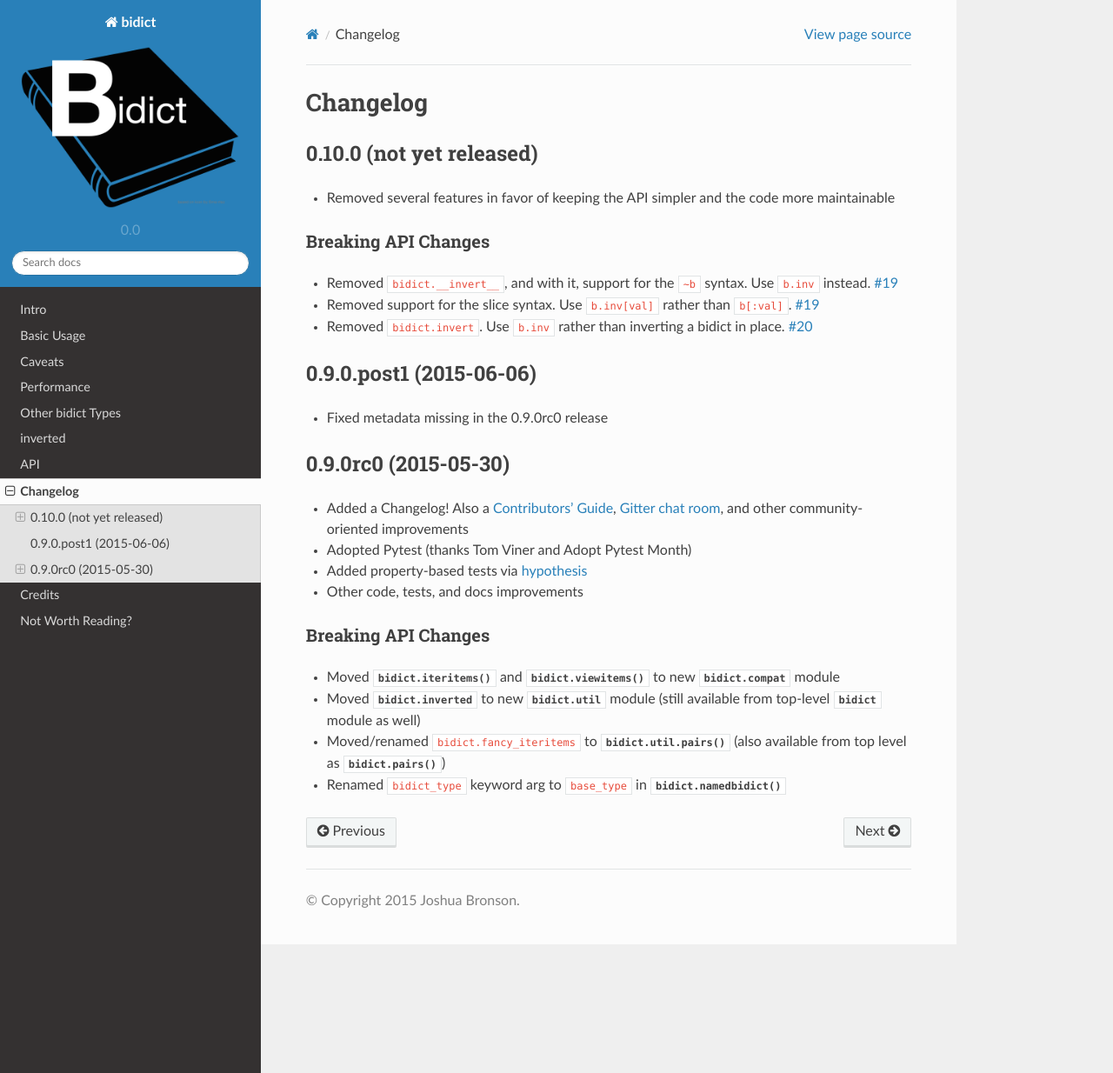
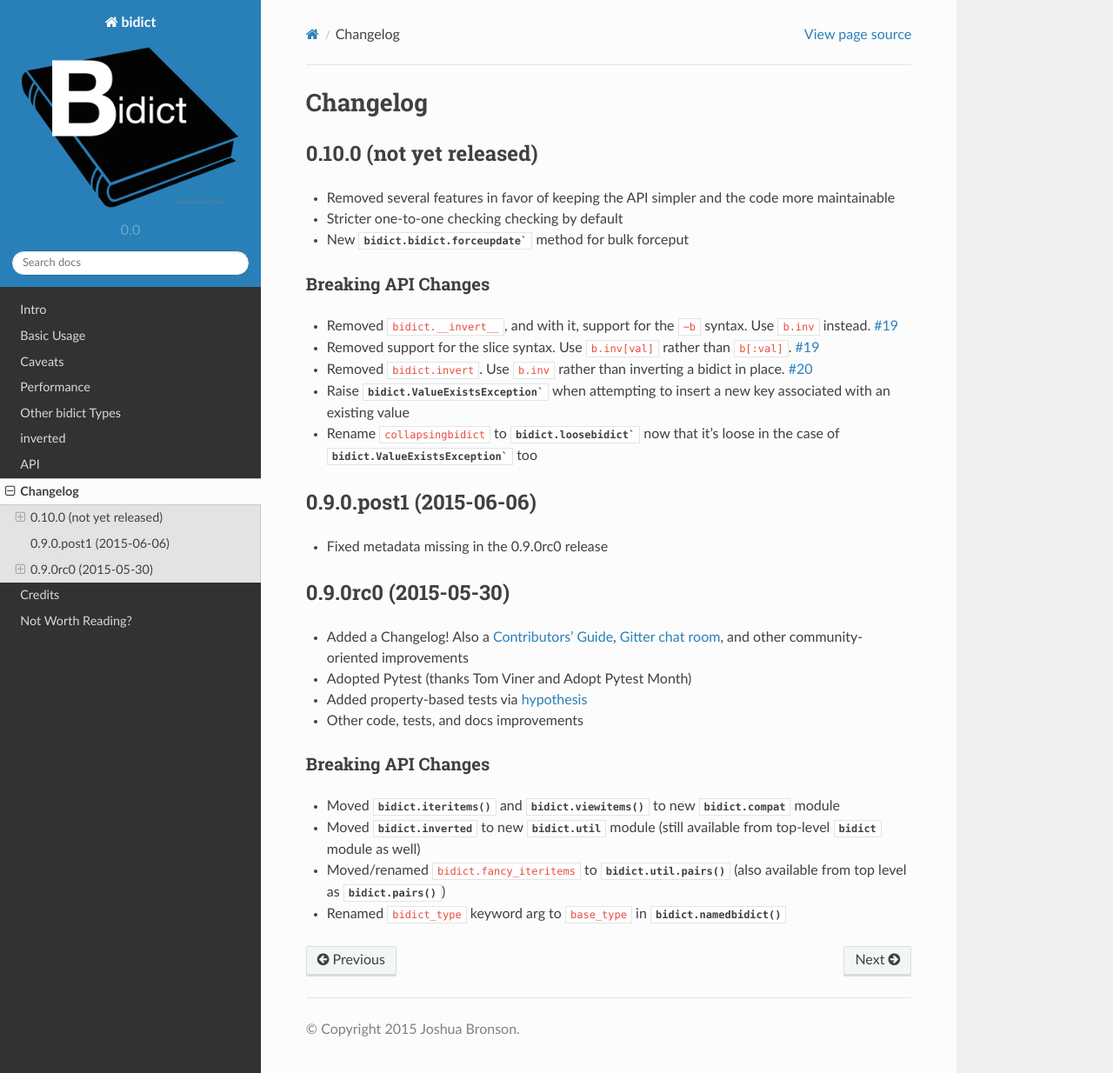
Before and after one commit to jab/bidict, a Sphinx documentation site: the page built from docs/changelog.rst, in a window 1280 px wide and 1234 px high. Shown: the whole window at 87% size. Built offline with Sphinx 7.4.7 and the Read the Docs theme 2.0.0, drawn with Linux system fonts in a browser that asks for light colours.

Commit message:
update changelog

```diff
--- a/docs/changelog.rst
+++ b/docs/changelog.rst
@@ -8,6 +8,8 @@ Changelog
 
 - Removed several features in favor of keeping the API simpler
   and the code more maintainable
+- Stricter one-to-one checking checking by default
+- New :attr:`bidict.bidict.forceupdate`` method for bulk forceput
 
 Breaking API Changes
 ^^^^^^^^^^^^^^^^^^^^
@@ -21,6 +23,10 @@ Breaking API Changes
 - Removed ``bidict.invert``.
   Use ``b.inv`` rather than inverting a bidict in place.
   `#20 <https://github.com/jab/bidict/issues/20>`_
+- Raise :class:`bidict.ValueExistsException`` when attempting to insert a new
+  key associated with an existing value
+- Rename ``collapsingbidict`` to :class:`bidict.loosebidict`` now that it's
+  loose in the case of :class:`bidict.ValueExistsException`` too
 
 
 0.9.0.post1 (2015-06-06)
```
